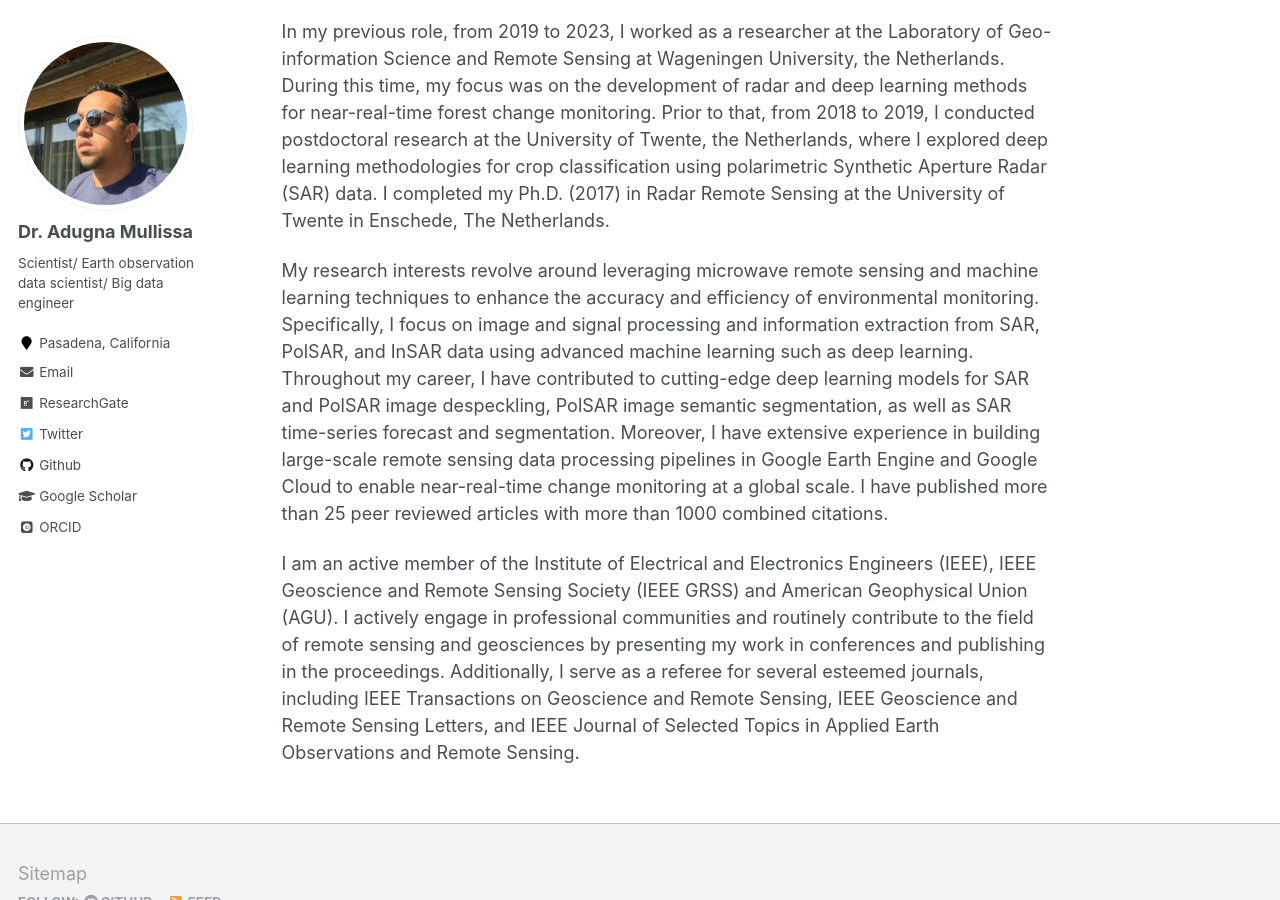
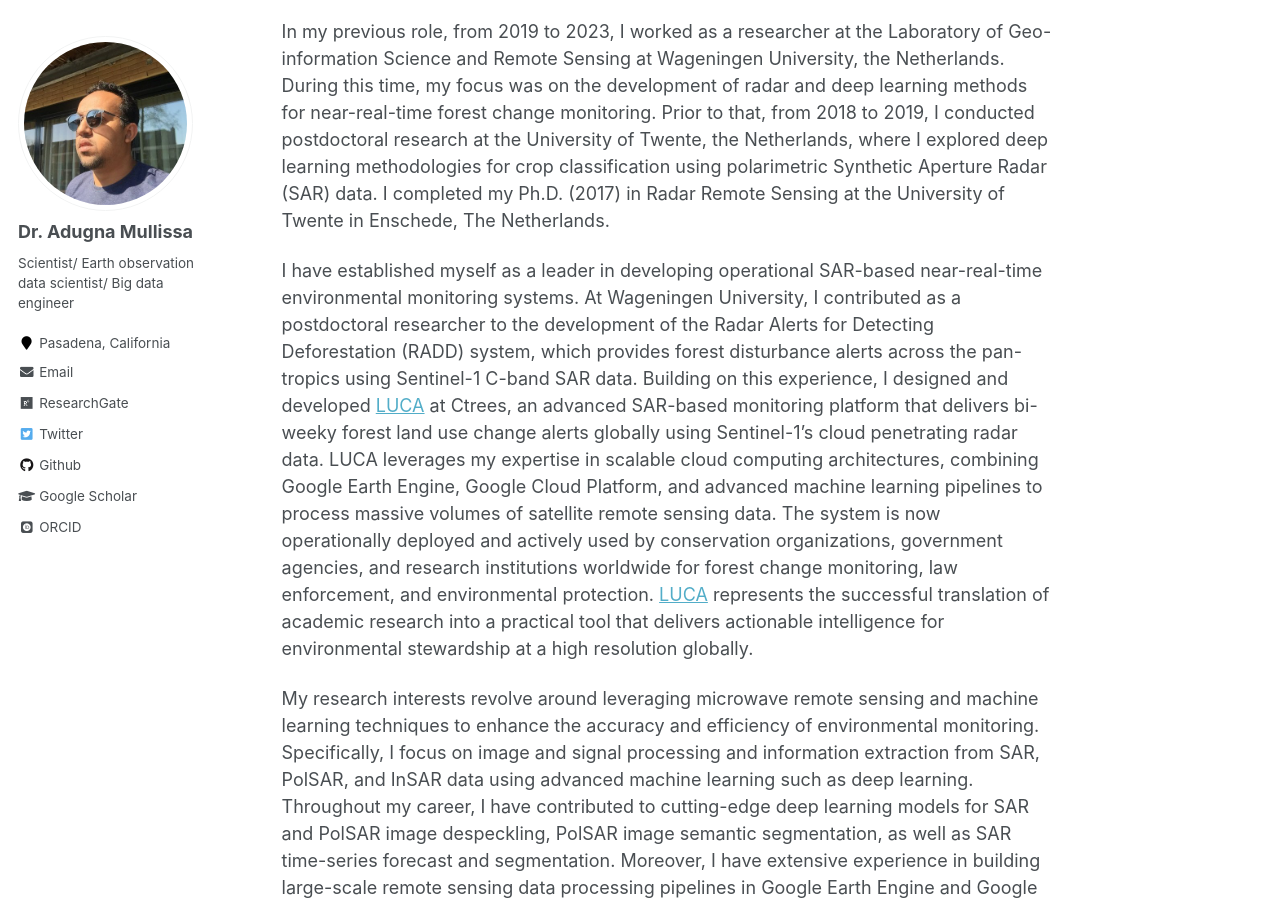
Before and after one commit to adugnag/adugnag.github.io, a Jekyll site: the page built from _pages/about.md, in a window 1280 px wide and 900 px high, scrolled down 301 px. Built offline with Jekyll 4.4.1, drawn with Linux system fonts in a browser that asks for light colours; some web fonts are replaced.

Commit message:
Enhance about page with SAR monitoring achievements
Added details about leadership in SAR-based monitoring systems and contributions to LUCA.

```diff
--- a/_pages/about.md
+++ b/_pages/about.md
@@ -11,6 +11,8 @@ I am a senior research scientist and big data engineer at Ctrees, a non-profit t
 
 In my previous role, from 2019 to 2023, I worked as a researcher at the Laboratory of Geo-information Science and Remote Sensing at Wageningen University, the Netherlands. During this time, my focus was on the development of radar and deep learning methods for near-real-time forest change monitoring. Prior to that, from 2018 to 2019, I conducted postdoctoral research at the University of Twente, the Netherlands, where I explored deep learning methodologies for crop classification using polarimetric Synthetic Aperture Radar (SAR) data. I completed my Ph.D. (2017) in  Radar Remote Sensing at the University of Twente in Enschede, The Netherlands.
 
+I have established myself as a leader in developing operational SAR-based near-real-time environmental monitoring systems. At Wageningen University, I contributed as a postdoctoral researcher to the development of the Radar Alerts for Detecting Deforestation (RADD) system, which provides forest disturbance alerts across the pan-tropics using Sentinel-1 C-band SAR data. Building on this experience, I designed and developed [LUCA](https://ctrees.org/luca) at Ctrees, an advanced SAR-based monitoring platform that delivers bi-weeky forest land use change alerts globally using Sentinel-1's cloud penetrating radar data. LUCA leverages my expertise in scalable cloud computing architectures, combining Google Earth Engine, Google Cloud Platform, and advanced machine learning pipelines to process massive volumes of satellite remote sensing data. The system is now operationally deployed and actively used by conservation organizations, government agencies, and research institutions worldwide for forest change monitoring, law enforcement, and environmental protection. [LUCA](https://ctrees.org/luca) represents the successful translation of academic research into a practical tool that delivers actionable intelligence for environmental stewardship at a high resolution globally.
+
 My research interests revolve around leveraging microwave remote sensing and machine learning techniques to enhance the accuracy and efficiency of environmental monitoring. Specifically, I focus on image and signal processing and information extraction from SAR, PolSAR, and InSAR data using advanced machine learning such as deep learning. Throughout my career, I have contributed to cutting-edge deep learning models for SAR and PolSAR image despeckling, PolSAR image semantic segmentation, as well as SAR time-series forecast and segmentation. Moreover, I have extensive experience in building large-scale remote sensing data processing pipelines in Google Earth Engine and Google Cloud to enable near-real-time change monitoring at a global scale. I have published more than 25 peer reviewed articles with more than 1000 combined citations.
 
 I am an active member of the Institute of Electrical and Electronics Engineers (IEEE), IEEE Geoscience and Remote Sensing Society (IEEE GRSS) and American Geophysical Union (AGU). I actively engage in professional communities and routinely contribute to the field of remote sensing and geosciences by presenting my work in conferences and publishing in the proceedings. Additionally, I serve as a referee for several esteemed journals, including IEEE Transactions on Geoscience and Remote Sensing, IEEE Geoscience and Remote Sensing Letters, and IEEE Journal of Selected Topics in Applied Earth Observations and Remote Sensing.
```
